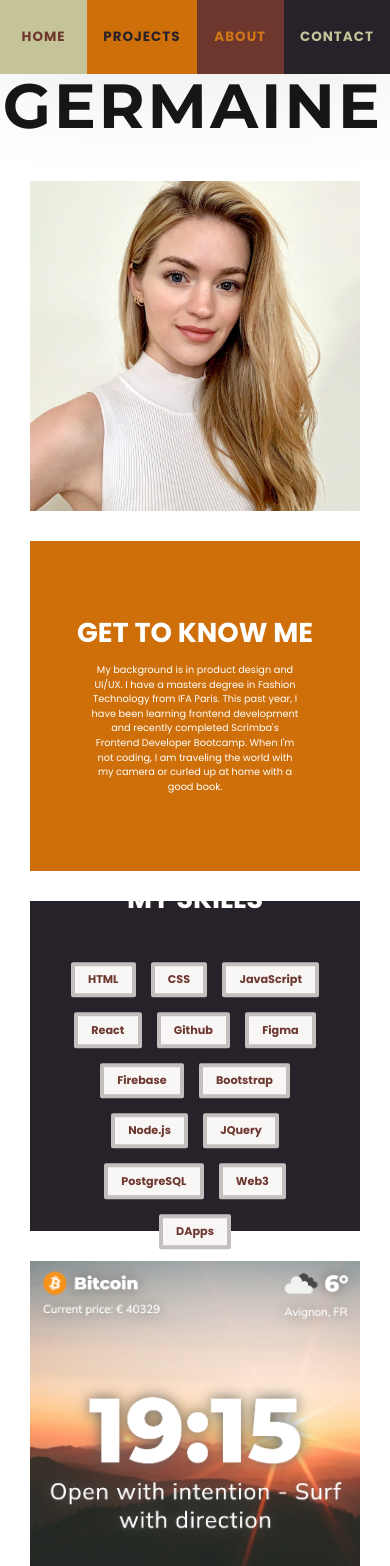
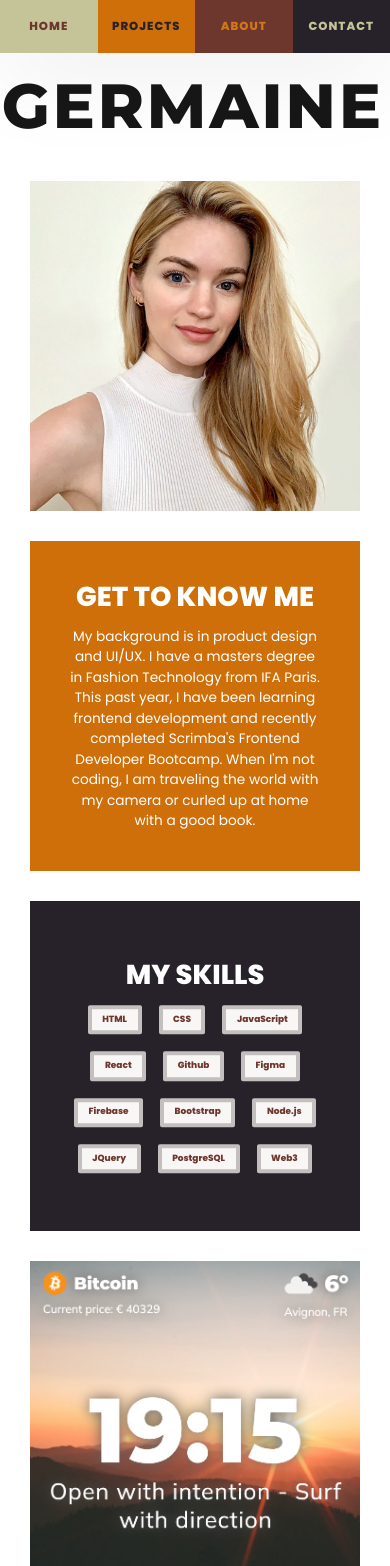
Before and after one commit to GermaineDeNigris/germainedenigris.com, a React (Create React App) app: page / in a window 390 px wide. Shown: the top 1566 px of the page. Built offline with nearby package versions, Linux system fonts and the light colour scheme.

Commit message:
improved responsiveness

```diff
--- a/public/index.html
+++ b/public/index.html
@@ -2,8 +2,7 @@
 <html lang="en">
 <head>
     <!-- Link to Google Fonts (Montserrat and Poppins) -->
-    <link href="https://fonts.googleapis.com/css2?family=Montserrat:wght@300;400;500;600;700&display=swap" rel="stylesheet">
-    <link href="https://fonts.googleapis.com/css2?family=Poppins:wght@300;400;500;600;700&display=swap" rel="stylesheet">
+    <link href="https://fonts.googleapis.com/css2?family=Karla&amp;family=Poppins:wght@400;800;900&amp;family=Montserrat:wght@800&amp;display=swap" rel="stylesheet">
     <meta charset="UTF-8">
     <title>Germaine's Portfolio</title>
     <link rel="icon" href="favicon.ico" />
--- a/src/Components/MainGrid.js
+++ b/src/Components/MainGrid.js
@@ -17,7 +17,7 @@ function MainGrid() {
 };
 
   return (
-    <div className="grid-container" id="top">
+    <div className="grid-container" >
 
     {/* grid item 1 */}
     <div className="grid-item" id="about">
@@ -39,7 +39,7 @@ function MainGrid() {
     {/* grid item 3 */}
     <div className="grid-item skills">
       <div className="grid-text-content">
-      <h2 >My Skills</h2>
+      <h2>My Skills</h2>
       <div className="skills-list">
         <span className="skill">HTML</span>
         <span className="skill">CSS</span>
@@ -53,7 +53,6 @@ function MainGrid() {
         <span className="skill">JQuery</span>
         <span className="skill">PostgreSQL</span>
         <span className="skill">Web3</span>
-        <span className="skill">DApps</span>
         </div>
       </div>
   </div>
--- a/src/Components/MainSection.js
+++ b/src/Components/MainSection.js
@@ -20,7 +20,7 @@ function MainSection() {
   };
 
   return (
-    <section>
+    <section  id="top">
       <div>
         <br /><br /><br />
         <p id="unique-p">
--- a/src/Components/ProjectPage.js
+++ b/src/Components/ProjectPage.js
@@ -1,20 +1,32 @@
-import React from 'react';
+import React, { useState, useEffect } from 'react';
 import { useParams } from 'react-router-dom';
 import projectDataDetail from '../ProjectDataDetail';
 
 function ProjectPage() {
   const { projectId } = useParams();
   const project = projectDataDetail[projectId];
+  const [windowWidth, setWindowWidth] = useState(window.innerWidth);
 
-  // Check if the project exists
+  useEffect(() => {
+    const handleResize = () => {
+      setWindowWidth(window.innerWidth);
+    };
+
+    window.addEventListener('resize', handleResize);
+    return () => {
+      window.removeEventListener('resize', handleResize);
+    };
+  }, []);
+
   if (!project) {
     return <div>Project not found</div>;
   }
 
-  // Helper function to render list of tools used
+  const imageUrl = windowWidth >= 768 ? project.imageUrl : project.mobileImageUrl;
+
   const renderToolsUsed = (tools) => {
     return tools.map((tool, index) => (
-      <li key={index}>{tool}</li> // Using index as a key, assuming tools can be non-unique
+      <li key={index}>{tool}</li>
     ));
   };
 
@@ -26,7 +38,7 @@ function ProjectPage() {
       </section>
 
       <section className="project-details">
-        <img src={project.imageUrl} alt={`${project.title} Preview`} className="project-image" />
+        <img src={imageUrl} alt={`${project.title} Preview`} className="project-image" />
         <div className="project-info">
           <h2>Project Overview</h2>
           <p>{project.fullDescription}</p>
@@ -36,7 +48,7 @@ function ProjectPage() {
             {renderToolsUsed(project.toolsUsed)}
           </ul>
 
-        <h2>See Live</h2>
+          <h2>See Live</h2>
           <div className="project-links">
             <a href={project.liveProjectUrl} className="live-button" target="_blank" rel="noopener noreferrer">
               Live Link
--- a/src/ProjectDataDetail.js
+++ b/src/ProjectDataDetail.js
@@ -1,5 +1,7 @@
-import dashboardImage from './assets/images/dashboard.large.png';
-import groceryListImage from './assets/images/grocery-list.large.png';
+import dashboardLargeImage from './assets/images/dashboard.large.png';
+import dashboardSmallImage from './assets/images/dashboard.png'
+import groceryListLargeImage from './assets/images/grocery-list.large.png';
+import groceryListSmallImage from './assets/images/grocery-list.png';
 
 const projectDataDetail = {
   'personal-dashboard': {
@@ -7,7 +9,8 @@ const projectDataDetail = {
     title: "Personal Dashboard",
     shortDescription: "A Chrome Extension that gives you an overview of the current time, the weather, and Bitcoin's performance.",
     fullDescription: "This Personal Dashboard is a dynamic, web-based interface designed to provide real-time information including cryptocurrency data, local weather, a digital clock, and a daily inspirational background. It utilizes various APIs to fetch real-time data, which makes it a practical tool for everyday use.",
-    imageUrl: dashboardImage,
+    imageUrl: dashboardLargeImage,
+    mobileImageUrl: dashboardSmallImage,
     liveProjectUrl: "https://germaines-personal-dashboard.netlify.app/",
     codeUrl: "https://github.com/GermaineDeNigris/personal-dashboard",
     toolsUsed: ['HTML', 'CSS', 'JavaScript', 'External APIs', 'Google Fonts']
@@ -17,7 +20,8 @@ const projectDataDetail = {
     title: "Grocery List",
     shortDescription: "An interactive grocery list application that allows users to add and manage items in a shopping list.",
     fullDescription: "This Personal Dashboard is a dynamic, web-based interface designed to provide real-time information including cryptocurrency data, local weather, a digital clock, and a daily inspirational background. It utilizes various APIs to fetch real-time data, which makes it a practical tool for everyday use.",
-    imageUrl: groceryListImage,
+    imageUrl: groceryListLargeImage,
+    mobileImageUrl: groceryListSmallImage,
     liveProjectUrl: "https://germaines-grocery-list.netlify.app/",
     codeUrl: "https://github.com/GermaineDeNigris/Grocery-List",
     toolsUsed: ['HTML', 'CSS', 'JavaScript', 'Firebase', 'Google Fonts']
--- a/src/index.css
+++ b/src/index.css
@@ -69,6 +69,7 @@ textarea {
   text-transform: uppercase;
   letter-spacing: 3px;
   text-align: center;
+  font-weight: bold;
 }
 @media only screen and (max-width: 56.25em) {
   #unique-header {
@@ -121,8 +122,9 @@ textarea {
   text-align: center;
   max-width: 100%;
   margin: auto;
-  background-color: rgb(227, 226, 226);
+  background-color: rgb(231, 232, 231);
   padding-top: 2%;
+  padding-bottom: 3%;
  }
 
 .project-info{
@@ -140,7 +142,6 @@ textarea {
 
 .project-info>p{
   font-size: 2em;
-  font-weight: 500;
   margin-bottom: 5rem;
 }
 
@@ -149,7 +150,7 @@ textarea {
   font-size: 6vw;
   line-height: 80%;
   font-family: 'Montserrat', sans-serif;
-  margin: 5rem auto 2rem auto;
+  margin: 8rem auto 2rem auto;
   text-transform: uppercase;
 }
 
@@ -163,8 +164,8 @@ textarea {
 .project-overview>p {
   width: 80%;
   font-size: 1.94em;
-  font-weight: 500;
-  margin: .25rem auto 3rem auto;
+  letter-spacing: .25px;
+  margin: 1rem auto 3rem auto;
   text-transform: uppercase;
 
 }
@@ -173,7 +174,6 @@ textarea {
   max-width: 80%;
   height: auto;
   margin: 2rem;
-  border: var(--white) solid 5px;
 }
 
 .project-links{
@@ -213,7 +213,7 @@ textarea {
   }
 
   .skills-list > li {
-    margin: -15px auto 3vh 0px;
+    margin: auto auto 3vh 0px;
     text-align: center;
     font-size: 2rem;
     width: 18%;
@@ -229,16 +229,20 @@ textarea {
       text-align: left;
     }
     .project-overview>h1 {
-      margin-top: 15vh;
-      font-size: 8.5vw;
-      line-height: normal;
+      margin-top: 10vh;
+      font-size: 10vw;
+      line-height: 4.5vh;
+    }
+
+    .project-info>h2 {
+      line-height: 4.5vh;
     }
     .project-details>img {
-      max-width: 90%;
+      max-width: 100%;
     }
     .code-button, .live-button {
       padding: 5% 10%;
-      margin: auto auto 4em auto;
+      margin: auto .5em 4em auto;
     };
     .skills-list {
       display: flex;
@@ -246,73 +250,107 @@ textarea {
     }
     .skills-list > li {
       min-width: 300px;
-      margin: auto auto 3vh auto;
+      margin: auto auto 2vh auto;
+      padding: 13px 10px;
+    }
+
+    .project-details>img {
+      max-width: 90%;
+      height: auto;
+      margin: 2rem auto 0rem auto;
     }
 
 }
 /*---------------------------- Header ---------------------------*/
 
-.header__link {
-  cursor: pointer;
-}
-
-
 .header {
   text-align: center;
   font-family: 'Poppins', sans-serif;
   position: fixed;
-  width: 100vw;
+  top: 0; /* This ensures it sticks to the top */
+  left: 0; /* Align to the left of the viewport */
+  width: 100%; /* Use 100% rather than 100vw to avoid scrollbar issues */
   z-index: 1000;
   box-shadow: 0 10px 100px rgba(0, 0, 0, 0.1);
 }
 
 .header__links {
   display: flex;
-
 }
 
 .header__link {
-    padding: .5rem 12rem;
+  padding: 0.5rem 12rem;
   display: inline-block;
   font-size: 1.6rem;
   text-transform: uppercase;
   letter-spacing: 1px;
   font-weight: 800;
+  cursor: pointer;
 }
 
+.header__link-wrapper.tan {
+  background: rgb(197, 196, 152);
+}
 
-  .header__link-wrapper.tan {
-    background: rgb(197, 196, 152); }
 .header__link-wrapper.tan .header__link {
-      color: rgb(109, 55, 46); }
+  color: rgb(109, 55, 46);
+}
+
 .header__link-wrapper.tan .header__link:hover {
-      color:#fff;  }
+  color: #fff;
+}
 
 .header__link-wrapper.orange {
-    background: rgb(206, 111, 9); }
+  background: rgb(206, 111, 9);
+}
+
 .header__link-wrapper.orange .header__link {
-      color: rgb(39, 34, 41); }
+  color: rgb(39, 34, 41);
+}
+
 .header__link-wrapper.orange .header__link:hover {
-      color:#fff; }
+  color: #fff;
+}
 
 .header__link-wrapper.brick {
-        background: rgb(109, 55, 46); }
+  background: rgb(109, 55, 46);
+}
+
 .header__link-wrapper.brick .header__link {
-       color: rgb(210, 119, 22); }
+  color: rgb(210, 119, 22);
+}
+
 .header__link-wrapper.brick .header__link:hover {
-       color:#fff; }
+  color: #fff;
+}
 
 .header__link-wrapper.eggplant {
-      background: rgb(39, 34, 41); }
+  background: rgb(39, 34, 41);
+}
+
 .header__link-wrapper.eggplant .header__link {
-     color: rgb(197, 196, 152); }
+  color: rgb(197, 196, 152);
+}
+
 .header__link-wrapper.eggplant .header__link:hover {
-     color:#fff; }
+  color: #fff;
+}
 
+/* Responsive styles for smaller screens */
 @media only screen and (max-width: 56.25em) {
   .header__link {
     padding: 3rem 1.8rem;
-        font-size: 1.5rem; } }
+    font-size: 1.5rem;
+  }
+}
+
+@media only screen and (max-width: 37.5em) {
+  .header__link {
+    padding: 2rem 1rem;
+    font-size: 1.3rem;
+  }
+}
+
 
 /*--------------------- footer--------------------- */
 
@@ -369,12 +407,6 @@ textarea {
   margin: 30px;
 }
 
-@media screen and (max-width: 56.25em) {
-  .grid-container {
-    grid-template-columns: 1fr;
-  }
-}
-
 .grid-item {
   background: var(--orange);
   color: #fafafa;
@@ -395,8 +427,11 @@ textarea {
   object-fit: cover;
 }
 
-/*------------------------------- grid overlay ----------------------------- */
+.skills {
+  background: var(--eggplant);
+}
 
+/* Grid overlay styles */
 .overlay {
   position: absolute;
   top: 0;
@@ -414,14 +449,11 @@ textarea {
   transition: opacity .5s ease;
 }
 
-
 .grid-item:hover .overlay {
-  display: flex;
-  text-align: center;
-  height: 100%;
   opacity: 1;
 }
 
+/* Project header styles */
 #project-header {
   font-size: 3.5vw;
   margin: .5rem auto 3rem auto;
@@ -430,41 +462,28 @@ textarea {
   font-weight: 800;
   margin-bottom: 5vh;
 }
-@media screen and (max-width: 56.25em) {
-  #project-header {
-    font-size: 7vw;
-    line-height: 3rem;
-    margin:  .5rem auto 1.5rem auto;
-  }
-}
 
-/*-------------------------------------- skills --------------------------------------- */
-
-.grid-item.skills {
-  background: var(--eggplant);
-}
-
+/* Skill list styles */
 .skills-list {
-  margin-top: 5vh;
+  margin: auto;
   display: flex;
   flex-wrap: wrap;
-  gap: 15px;
+  gap: 17px;
   justify-content: center;
 }
 
 .skill {
   background: var(--white);
   color: var(--brick);
-  padding: 2% 5%;
+  padding: 3% 7%;
   font-weight: bold;
-  font-size: 1.25rem;
+  font-size: 1.5rem;
   text-align: center;
   border: var(--grey) solid 4px;
   border-radius: 2px;
 }
 
-/*-------------------------------------- grocery-grid-item --------------------------------------- */
-
+/* Grocery item styles */
 .grocery-item {
   border: var(--grey) solid 1px;
 }
@@ -473,7 +492,16 @@ textarea {
   border: none;
 }
 
-/*----------------------- contact-grid-item --------------------- */
+/* Contact item styles */
+.contact-item {
+  display: flex;
+  flex-direction: column;
+  justify-content: center;
+  align-items: center;
+  text-align: center;
+  padding: 30px;
+}
+
 .grid-text-content {
   position: absolute;
   top: 50%;
@@ -484,58 +512,71 @@ textarea {
   width: 80%;
 }
 
-.contact-item {
-  display: flex;
-  flex-direction: column;
-  justify-content: center;
-  align-items: center;
-  text-align: center;
-  padding: 30px;
-}
-
-.grid-item-content {
-  position: absolute;
-  top: 50%;
-  left: 50%;
-  transform: translate(-50%, -50%);
-}
-
 .grid-text-content h2 {
   font-size: 4.1vw;
   margin: -5rem auto 3rem auto;
   text-transform: uppercase;
 }
-@media screen and (max-width: 56.25em) {
-  .grid-text-content h2 {
-    font-size: 7vw;
-    margin:  -.5rem auto 1rem auto;
-  }
-}
+
 .grid-text-content p {
   font-size: 1.6vw;
   margin: auto;
   width: 95%;
-  /* text-align: justify; */
-}
-@media screen and (max-width: 56.25em) {
-  .grid-text-content p {
-    font-size: 2.5vw;
-    margin: auto;
-    width: 80%;
-  }
 }
 
 #contact-paragraph {
   margin-bottom: 7rem;
 }
+
+/* Responsive Grid Styles */
 @media screen and (max-width: 56.25em) {
+  .grid-container {
+    grid-template-columns: 1fr;
+  }
+
+  #project-header {
+    font-size: 7vw;
+    line-height: 4rem;
+    margin: .25rem auto 1.5rem auto;
+  }
+
+  .grid-text-content h2 {
+    font-size: 7vw;
+    margin: -.5rem auto 1rem auto;
+  }
+
+  .grid-text-content p {
+    font-size: 3.5vw;
+    margin: auto;
+    width: 95%;
+  }
+
   #contact-paragraph {
-    margin-bottom: 5vh;
+    margin-bottom: 4vh;
   }
+
   #contact-header {
     margin: -2rem auto 1rem auto;
   }
 }
+
+@media only screen and (max-width: 25em) {
+  .skill {
+    background: var(--white);
+    color: var(--brick);
+    padding: 1.5% 4%;
+    font-weight: bold;
+    font-size: 1rem;
+    text-align: center;
+    border: var(--grey) solid 4px;
+    border-radius: 2px;
+  }
+
+  .skill-list {
+    margin-top: -300px;
+  }
+}
+
 
 /*---------------------------- buttons ----------------------------*/
 .orange-btn {
@@ -549,9 +590,11 @@ textarea {
   padding: 5% 10%;
   text-transform: uppercase;
   transition: box-shadow 0.3s ease, color 0.3s ease;
-}.orange-btn:hover {
+}
+
+.orange-btn:hover {
   box-shadow: 0 25px 35px rgba(0,0,0,0.4);
-  ;}
+}
 
 .brick-btn {
   font-size: 1.75em;
@@ -562,15 +605,28 @@ textarea {
   font-weight: 800;
   padding: 5% 10%;
   transition: box-shadow 0.3s ease, color 0.3s ease;
-}.brick-btn:hover {
-  box-shadow: 0 25px 25px rgba(0,0,0,0.4);
-  ;
 }
 
+.brick-btn:hover {
+  box-shadow: 0 25px 25px rgba(0,0,0,0.4);
+}
+
+/* Responsive styles for medium screens */
 @media screen and (max-width: 56.25em) {
-  .orange-btn {
+  .orange-btn, .brick-btn {
     font-size: 1.5em;
     width: 60%;
     margin-top: 3.5vh;
+    padding: 4% 8%; /* Slightly reduced padding */
   }
 }
+
+/* Further adjustments for smaller mobile devices */
+@media only screen and (max-width: 600px) {
+  .orange-btn, .brick-btn a.brick-btn> {
+    font-size: 1.4em; /* Slightly smaller font size */
+    width: 60%; /* Increased width for better touch accessibility */
+    padding: 5% 7%; /* Reduced padding */
+    margin-top: 2rem; /* Adjusted margin for smaller screens */
+  }
+}
```
Lines whose indentation alone changed are shown as unchanged.
